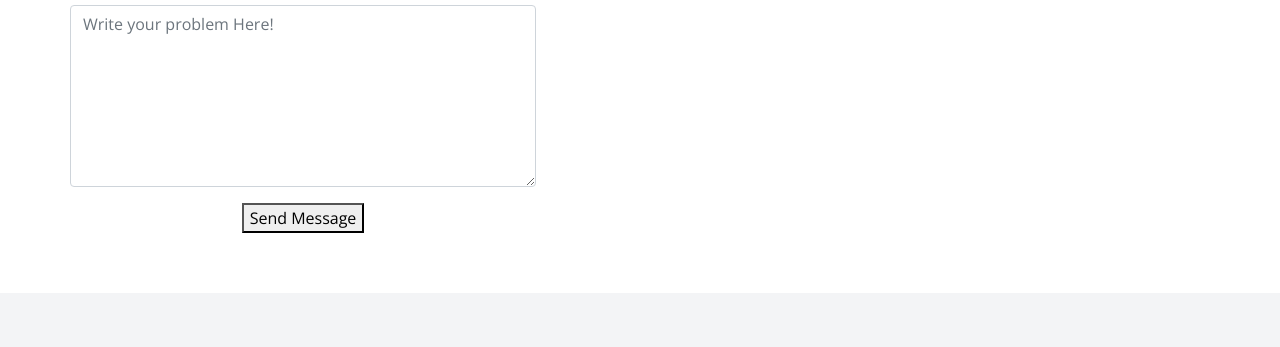
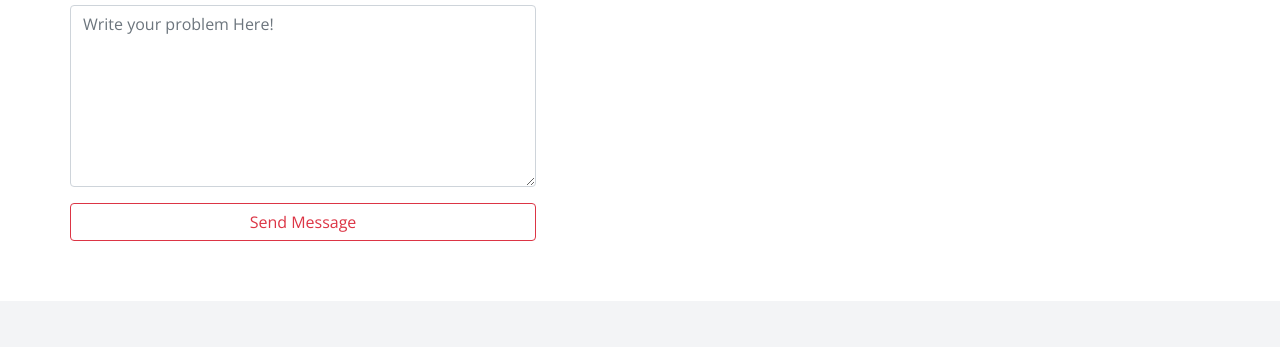
Before and after one commit to astutesoftwaresolutions/fix-it, a plain HTML site: page index.html in a window 1280 px wide. Shown: the part 4348-4695 px from the top of the page. Drawn offline with nearby package versions, Linux system fonts and the light colour scheme.

Commit message:
Update index.html

```diff
--- a/index.html
+++ b/index.html
@@ -375,7 +375,7 @@ Fixit is to bring professionalism, good service and trust to the home repair ser
                 <textarea class="form-control" name="problem-Description" rows="7" style="resize: vertical;" id="Problem-Description" placeholder="Write your problem Here!" required></textarea>
 	     </div>
               <div class="text-center">
-              	<button type="submit">Send Message</button>
+              	<button type="submit" class="btn d-block w-100 btn-outline-danger">Send Message</button>
               </div>
             </form>
           </div>
```
